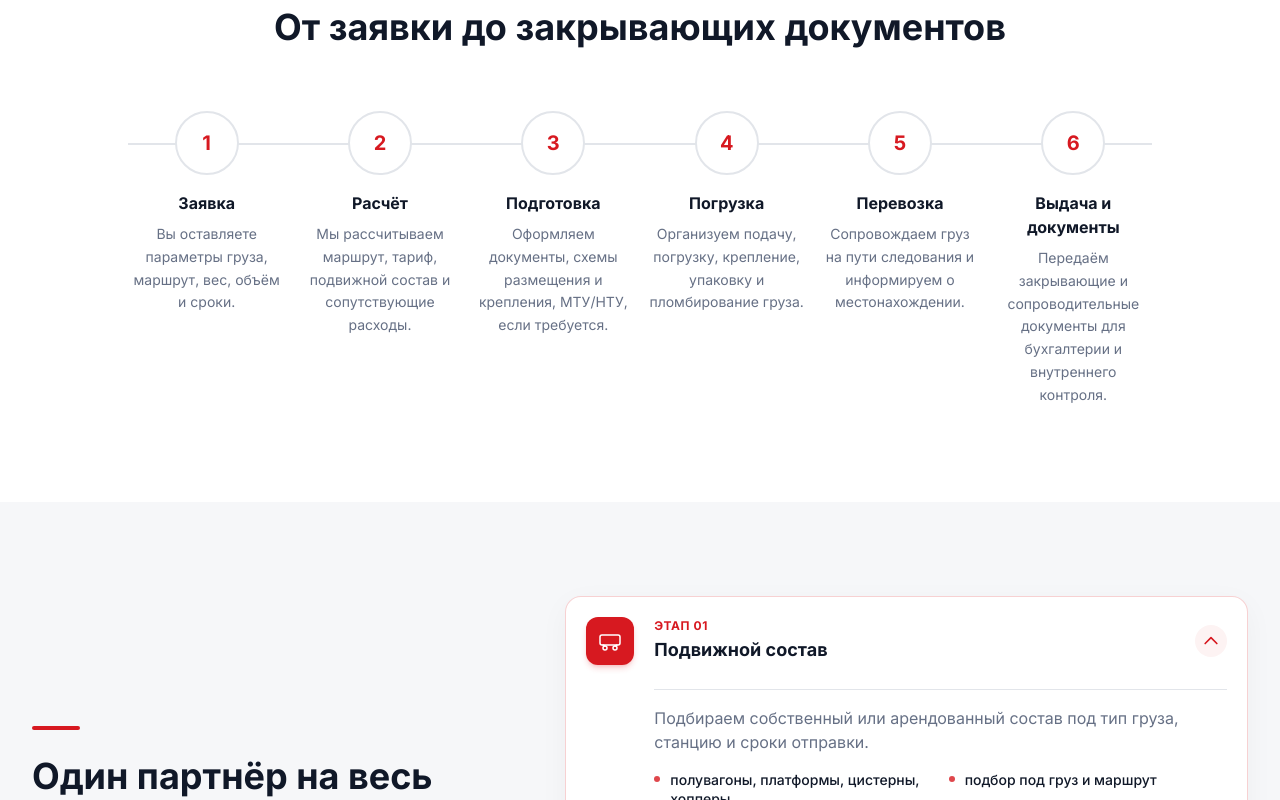
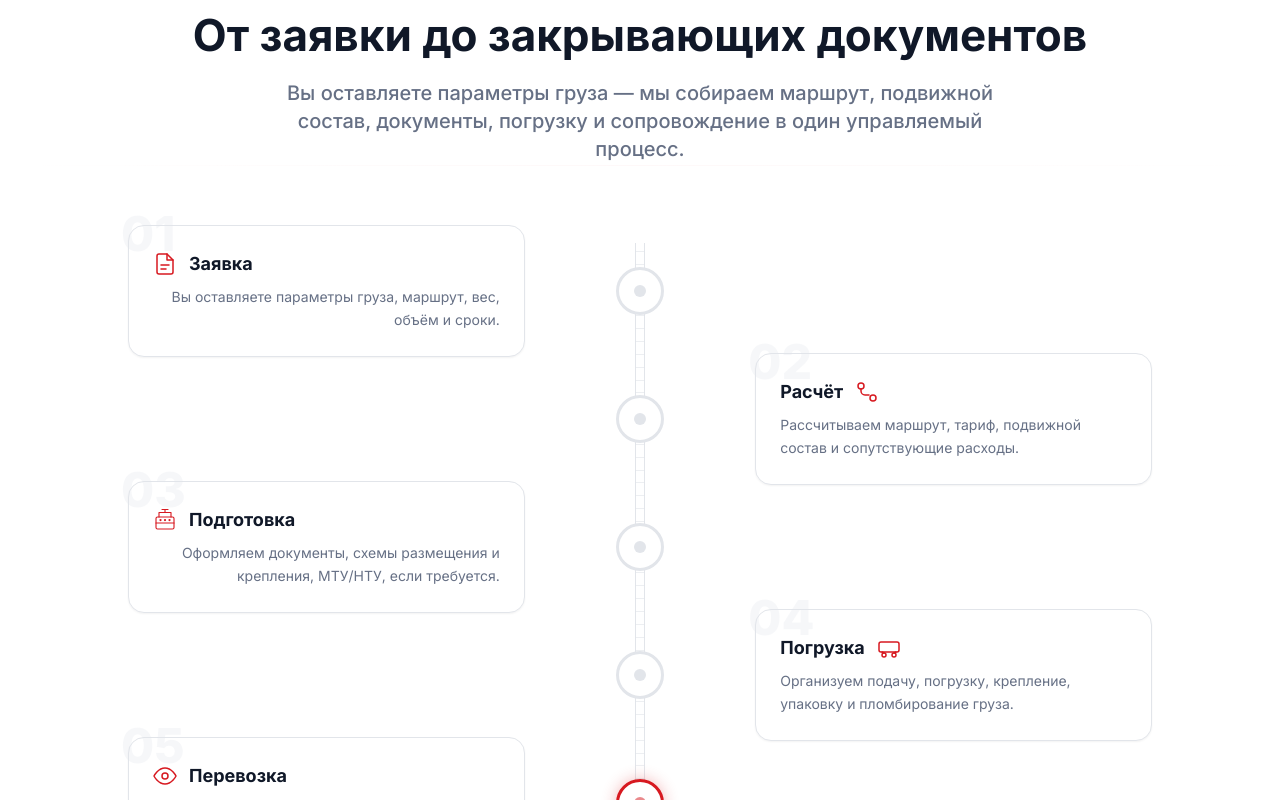
Before and after one commit to matteimikeska49-bot/gkp, a React (Vite) app: page / in a window 1280 px wide. Shown: the part 6180-6980 px from the top of the page. Built offline with nearby package versions, Linux system fonts and the light colour scheme.

Commit message:
refactor: improve rail freight process section

```diff
--- a/src/sections/ProcessSection.jsx
+++ b/src/sections/ProcessSection.jsx
@@ -1,44 +1,136 @@
-import { processSteps } from '../data/services';
+import { DocumentIcon, RouteIcon, TerminalIcon, WagonIcon, EyeIcon, CheckIcon } from '../components/ui/Icons';
+
+const steps = [
+  {
+    id: '01',
+    title: 'Заявка',
+    text: 'Вы оставляете параметры груза, маршрут, вес, объём и сроки.',
+    icon: DocumentIcon,
+  },
+  {
+    id: '02',
+    title: 'Расчёт',
+    text: 'Рассчитываем маршрут, тариф, подвижной состав и сопутствующие расходы.',
+    icon: RouteIcon,
+  },
+  {
+    id: '03',
+    title: 'Подготовка',
+    text: 'Оформляем документы, схемы размещения и крепления, МТУ/НТУ, если требуется.',
+    icon: TerminalIcon,
+  },
+  {
+    id: '04',
+    title: 'Погрузка',
+    text: 'Организуем подачу, погрузку, крепление, упаковку и пломбирование груза.',
+    icon: WagonIcon,
+  },
+  {
+    id: '05',
+    title: 'Перевозка',
+    text: 'Сопровождаем груз в пути следования и информируем о местонахождении.',
+    icon: EyeIcon,
+    isActive: true,
+  },
+  {
+    id: '06',
+    title: 'Документы',
+    text: 'Передаём закрывающие и сопроводительные документы для бухгалтерии и внутреннего контроля.',
+    icon: CheckIcon,
+  },
+];
 
 export default function ProcessSection() {
   return (
-    <section id="process" className="bg-white section-padding">
-      <div className="container-main reveal-up">
-        <div className="text-center mb-12 md:mb-16">
-          <div className="accent-line mx-auto mb-4" />
-          <h2 className="section-title">
+    <section id="process" className="bg-white section-padding overflow-hidden relative">
+      {/* Decorative background lines */}
+      <div className="absolute inset-0 pointer-events-none opacity-[0.03]">
+        <div className="absolute top-[20%] left-0 w-full h-px rail-line-h" />
+        <div className="absolute top-[80%] left-0 w-full h-px rail-line-h" />
+      </div>
+
+      <div className="container-main relative z-10 reveal-up">
+        {/* Header Text */}
+        <div className="text-center mb-16 max-w-4xl mx-auto">
+          <div className="accent-line mx-auto mb-6" />
+          <h2 className="text-3xl md:text-4xl lg:text-[2.75rem] font-bold text-text-dark leading-tight mb-6">
             От заявки до закрывающих документов
           </h2>
+          <p className="text-text-muted text-lg md:text-xl font-medium leading-relaxed max-w-3xl mx-auto">
+            Вы оставляете параметры груза — мы собираем маршрут, подвижной состав, документы, погрузку и сопровождение в один управляемый процесс.
+          </p>
         </div>
 
-        {/* Timeline */}
-        <div className="relative max-w-5xl mx-auto">
-          {/* Connection line - desktop */}
-          <div className="hidden md:block absolute top-8 left-0 right-0 h-0.5 bg-card-border z-0" />
+        {/* Route / Timeline */}
+        <div className="max-w-5xl mx-auto relative pb-10">
 
-          <div className="grid grid-cols-1 md:grid-cols-3 lg:grid-cols-6 gap-8 md:gap-4 relative z-10">
-            {processSteps.map((step) => (
-              <div key={step.step} className="flex flex-col items-center text-center group">
-                {/* Step number */}
-                <div className="w-16 h-16 rounded-full bg-white border-2 border-card-border flex items-center justify-center mb-4 group-hover:border-accent transition-colors relative">
-                  <span className="text-accent font-bold text-xl">{step.step}</span>
-                  {/* Active indicator on hover */}
-                  <div className="absolute -bottom-1 left-1/2 -translate-x-1/2 w-2 h-2 bg-accent rounded-full opacity-0 group-hover:opacity-100 transition-opacity" />
+          {/* Central Railway Track */}
+          <div className="absolute left-[39px] md:left-[50%] md:-ml-[5px] top-4 bottom-4 w-[10px] z-0">
+            <div className="absolute left-0 top-0 bottom-0 w-px bg-card-border" />
+            <div className="absolute right-0 top-0 bottom-0 w-px bg-card-border" />
+            {/* Ties */}
+            <div className="absolute inset-0 flex flex-col justify-between py-2">
+              {[...Array(60)].map((_, i) => (
+                <div key={i} className="w-full h-[1px] bg-card-border/60" />
+              ))}
+            </div>
+          </div>
+
+          <div className="space-y-10 md:space-y-0 relative z-10">
+            {steps.map((step, idx) => {
+              const Icon = step.icon;
+              const isEven = idx % 2 === 0;
+              const isActive = step.isActive;
+
+              return (
+                <div key={step.id} className={`flex flex-col md:flex-row items-start md:items-center w-full ${!isEven ? 'md:flex-row-reverse' : ''} md:h-32 group`}>
+
+                  {/* Content Box */}
+                  <div className={`w-full md:w-[45%] pl-24 md:pl-0 ${isEven ? 'md:pr-16 md:text-right' : 'md:pl-16 md:text-left'} pt-2 md:pt-0`}>
+                    <div className="bg-white hover:bg-section-alt border border-card-border hover:border-accent/30 rounded-2xl p-6 transition-all duration-300 shadow-sm hover:shadow-md relative">
+                      <span className="absolute -top-4 -right-2 md:right-auto md:-left-2 text-5xl font-extrabold text-card-border/30 z-0">
+                        {step.id}
+                      </span>
+                      <div className="relative z-10">
+                        <h3 className="font-bold text-text-dark text-lg mb-2 flex items-center gap-3 justify-start md:justify-start">
+                          {isEven && <span className="hidden md:inline-block w-6 h-6"><Icon className="w-full h-full text-accent" /></span>}
+                          {step.title}
+                          {!isEven && <span className="hidden md:inline-block w-6 h-6"><Icon className="w-full h-full text-accent" /></span>}
+                          <span className="md:hidden w-5 h-5"><Icon className="w-full h-full text-accent" /></span>
+                        </h3>
+                        <p className="text-text-muted text-sm leading-relaxed">
+                          {step.text}
+                        </p>
+                      </div>
+                    </div>
+                  </div>
+
+                  {/* Node (Station) */}
+                  <div className="absolute left-[20px] md:static md:left-auto md:w-[10%] flex justify-center items-center h-full">
+                    <div className={`w-12 h-12 rounded-full border-[3px] flex items-center justify-center bg-white transition-all duration-300 z-10 ${isActive ? 'border-accent shadow-[0_0_15px_rgba(215,25,32,0.3)]' : 'border-card-border group-hover:border-accent/50'}`}>
+                      <div className={`w-3 h-3 rounded-full transition-all duration-300 ${isActive ? 'bg-accent animate-pulse' : 'bg-card-border group-hover:bg-accent/50'}`} />
+                    </div>
+                  </div>
+
+                  {/* Empty space for alternating layout */}
+                  <div className="hidden md:block md:w-[45%]" />
                 </div>
+              );
+            })}
+          </div>
 
-                {/* Title */}
-                <h3 className="font-bold text-text-dark text-base mb-2">
-                  {step.title}
-                </h3>
+        </div>
 
-                {/* Description */}
-                <p className="text-text-muted text-sm leading-relaxed">
-                  {step.description}
-                </p>
-              </div>
-            ))}
+        {/* Conclusion Badge */}
+        <div className="max-w-3xl mx-auto mt-12 flex justify-center reveal-up">
+          <div className="bg-section-alt border border-card-border rounded-xl px-6 py-4 flex items-start sm:items-center gap-4 hover:border-accent/30 transition-colors">
+            <div className="w-2.5 h-2.5 bg-accent rounded-full animate-pulse mt-1.5 sm:mt-0 flex-shrink-0" />
+            <span className="text-text-dark font-semibold text-sm md:text-base leading-snug">
+              На каждом этапе есть ответственный: клиент понимает, что происходит с грузом, документами и сроками.
+            </span>
           </div>
         </div>
+
       </div>
     </section>
   );
```
